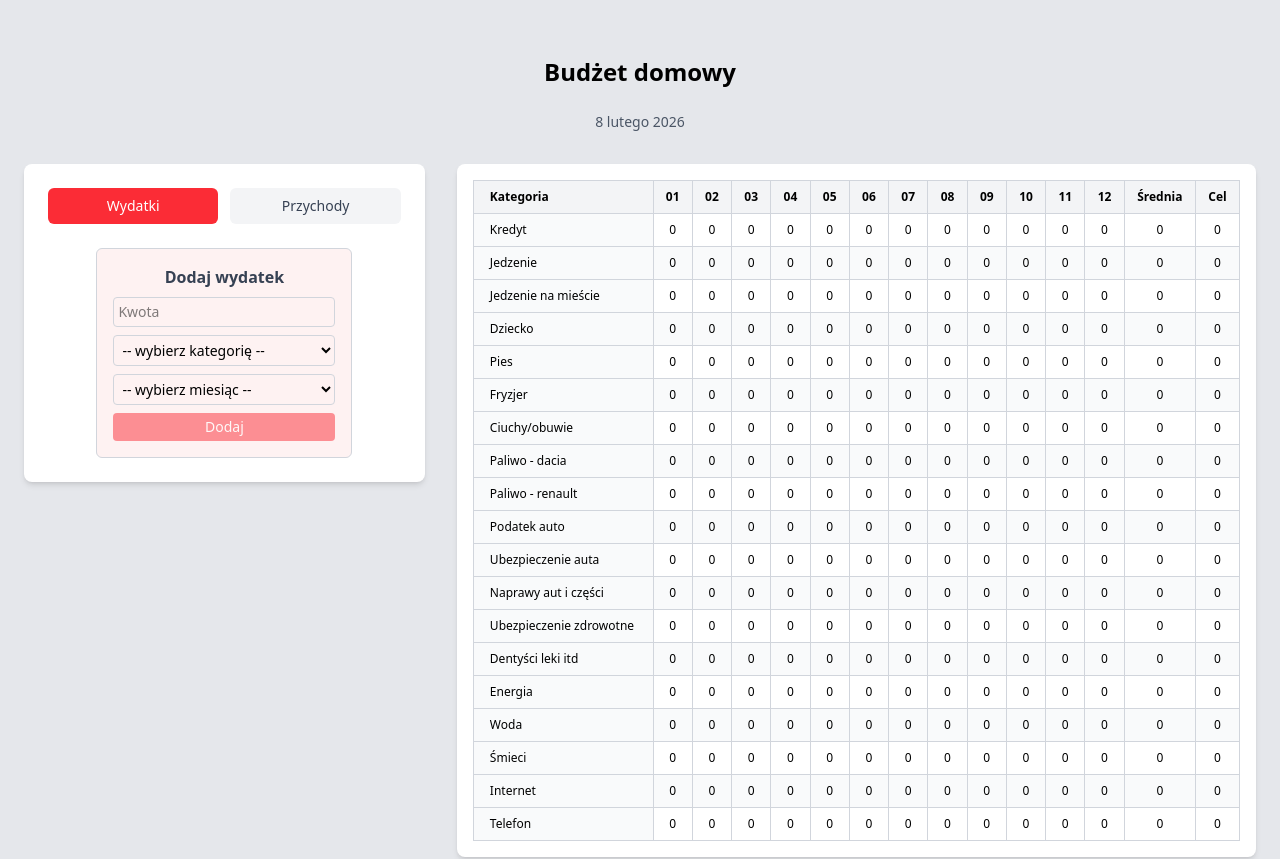
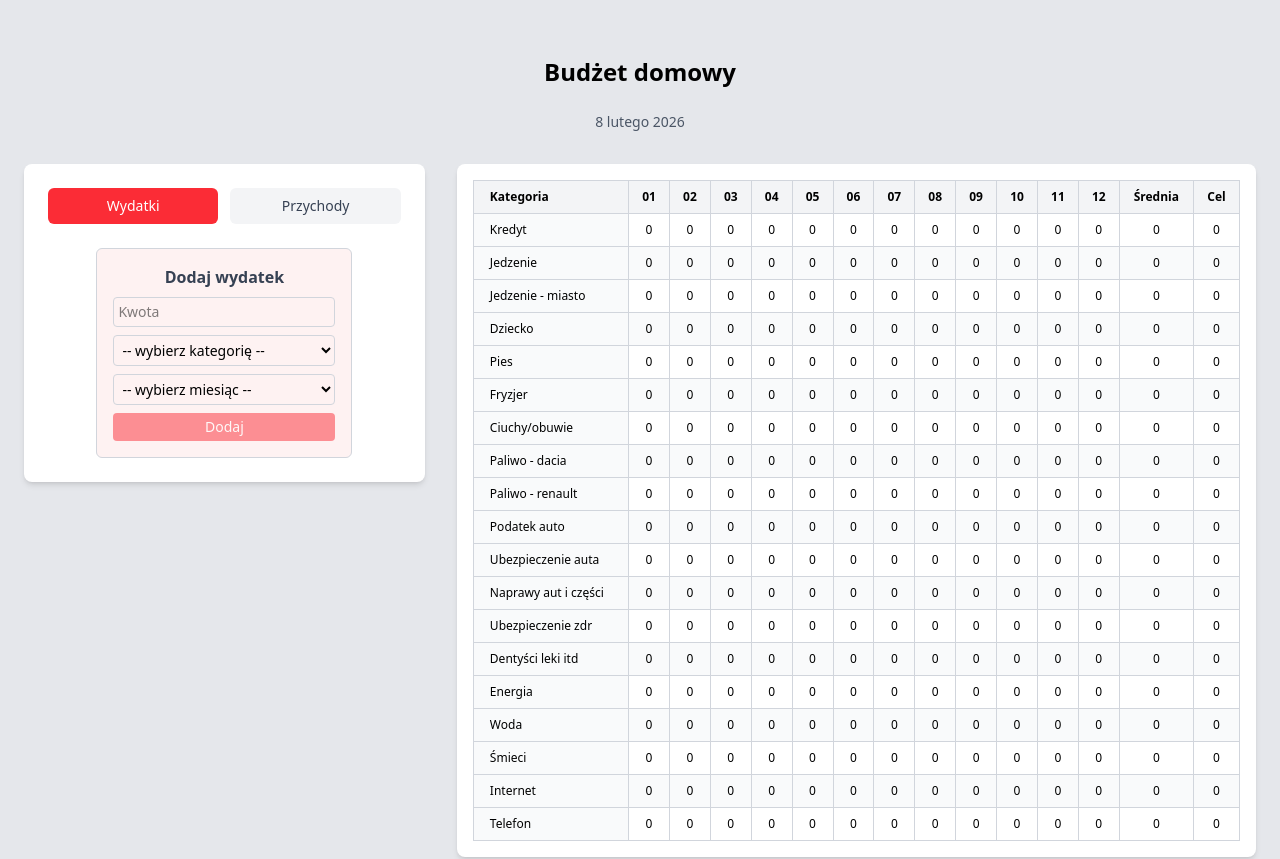
Before and after one commit to oleksaGrzegorz/budget-app, a React (Vite) app: page / in a window 1280 px wide. Shown: the top 859 px of the page. Built offline with nearby package versions, Linux system fonts and the light colour scheme.

Commit message:
refactor: changed name of categories

```diff
--- a/src/data/categories.ts
+++ b/src/data/categories.ts
@@ -1,7 +1,7 @@
 export const categories = [
   "Kredyt",
   "Jedzenie",
-  "Jedzenie na mieście",
+  "Jedzenie - miasto",
   "Dziecko",
   "Pies",
   "Fryzjer",
@@ -11,7 +11,7 @@ export const categories = [
   "Podatek auto",
   "Ubezpieczenie auta",
   "Naprawy aut i części",
-  "Ubezpieczenie zdrowotne",
+  "Ubezpieczenie zdr",
   "Dentyści leki itd",
   "Energia",
   "Woda",
```
